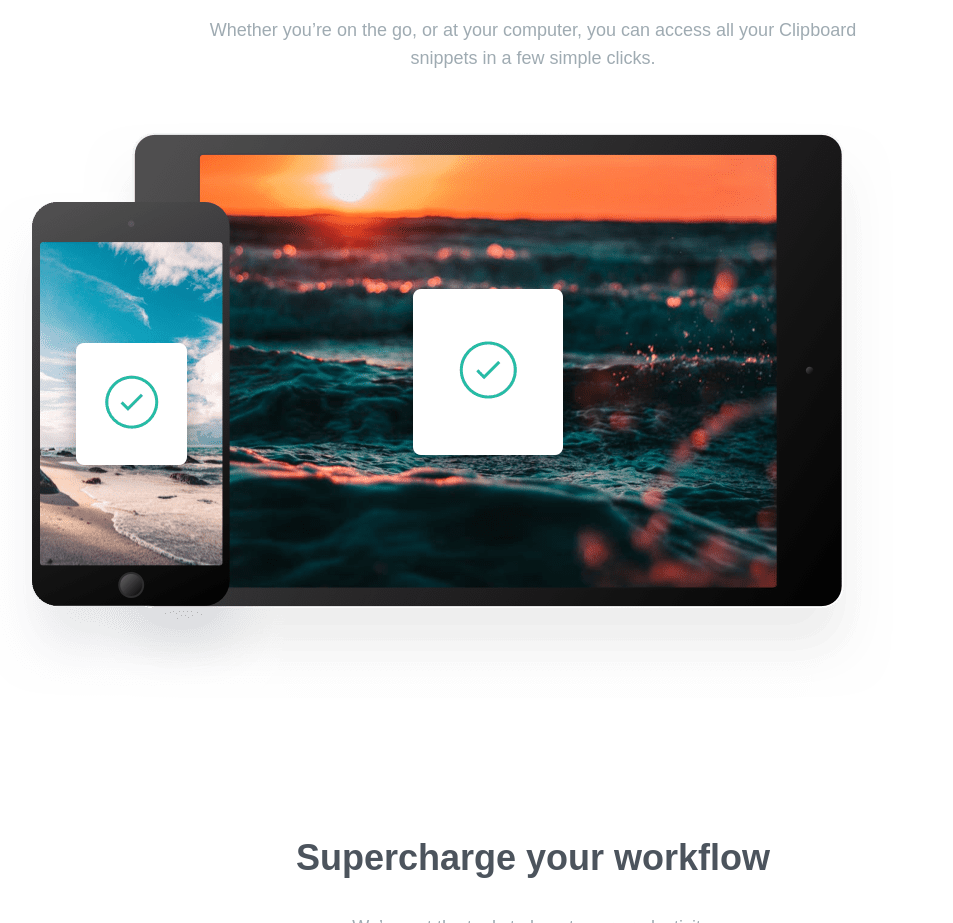
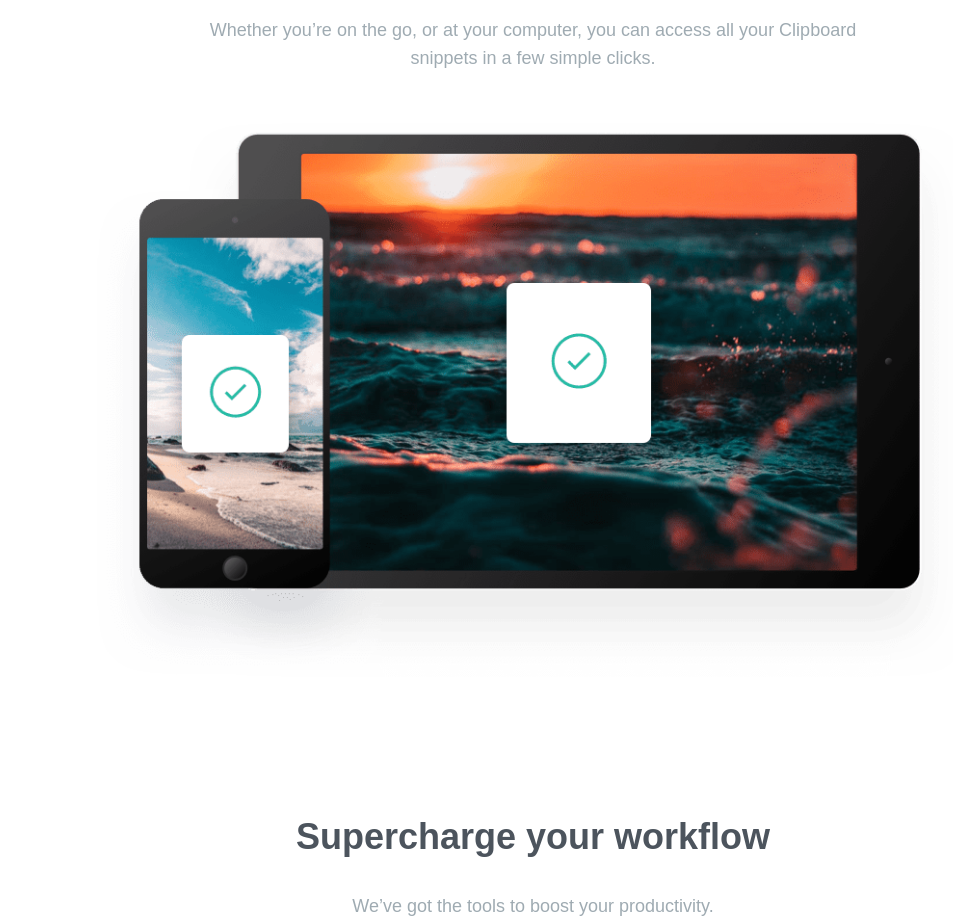
Before and after one commit to 3li7u/clipboard-landing-page, a plain HTML site: page index.html in a window 1280 px wide. Shown: the part 1820-2743 px from the top of the page, without its empty margins (107-1060 px from the left). Drawn offline with Linux system fonts and the light colour scheme; a web font is replaced by a local one.

Commit message:
fix devices image alignment

```diff
--- a/css/style.css
+++ b/css/style.css
@@ -252,9 +252,21 @@ p {
 /* Features */
 
 /* Devices */
+.devices .col {
+  width: 100%;
+  text-align: center;
+}
+
 .devices .col img {
   width: 100%;
 }
+
+@media (min-width: 992px) {
+  .devices .col img {
+    width: 80%;
+  }
+}
+
 /* Devices */
 
 /* Workflow */
```
Also changed, not shown: 1 other file.
